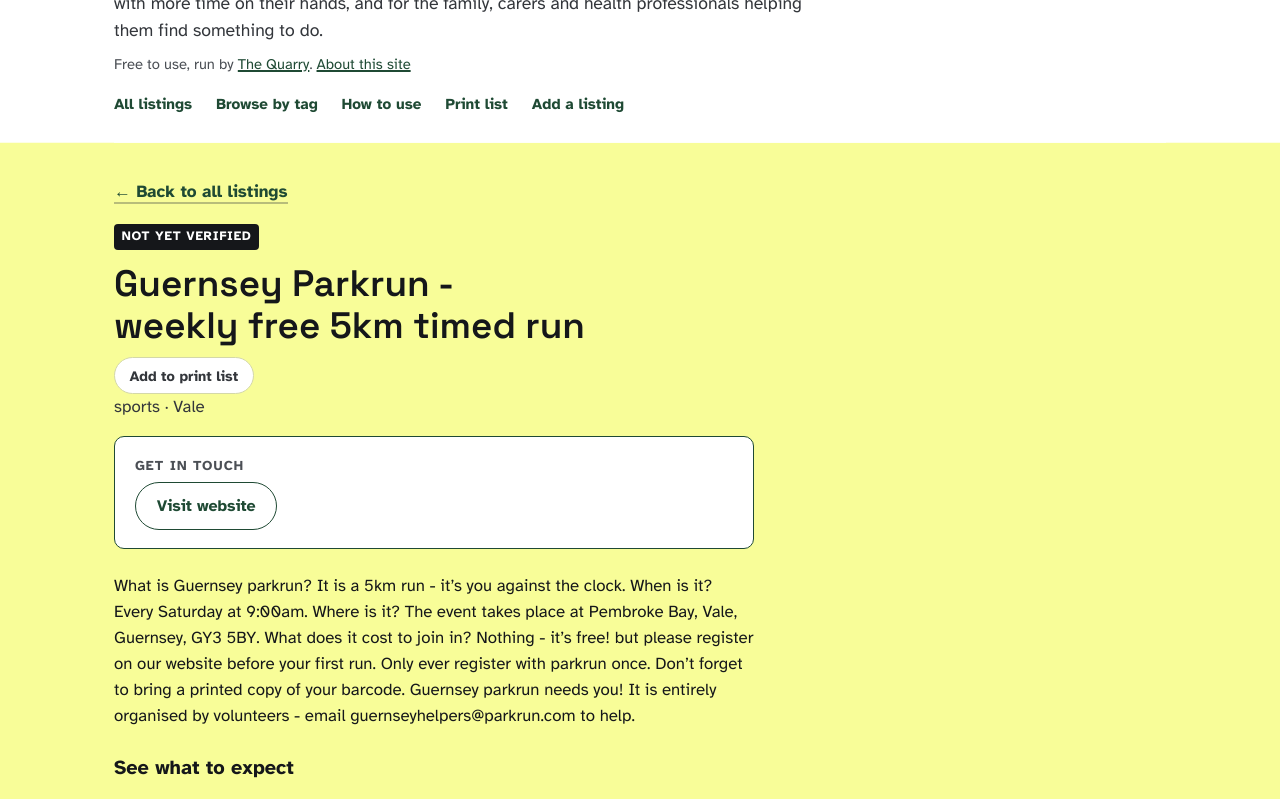
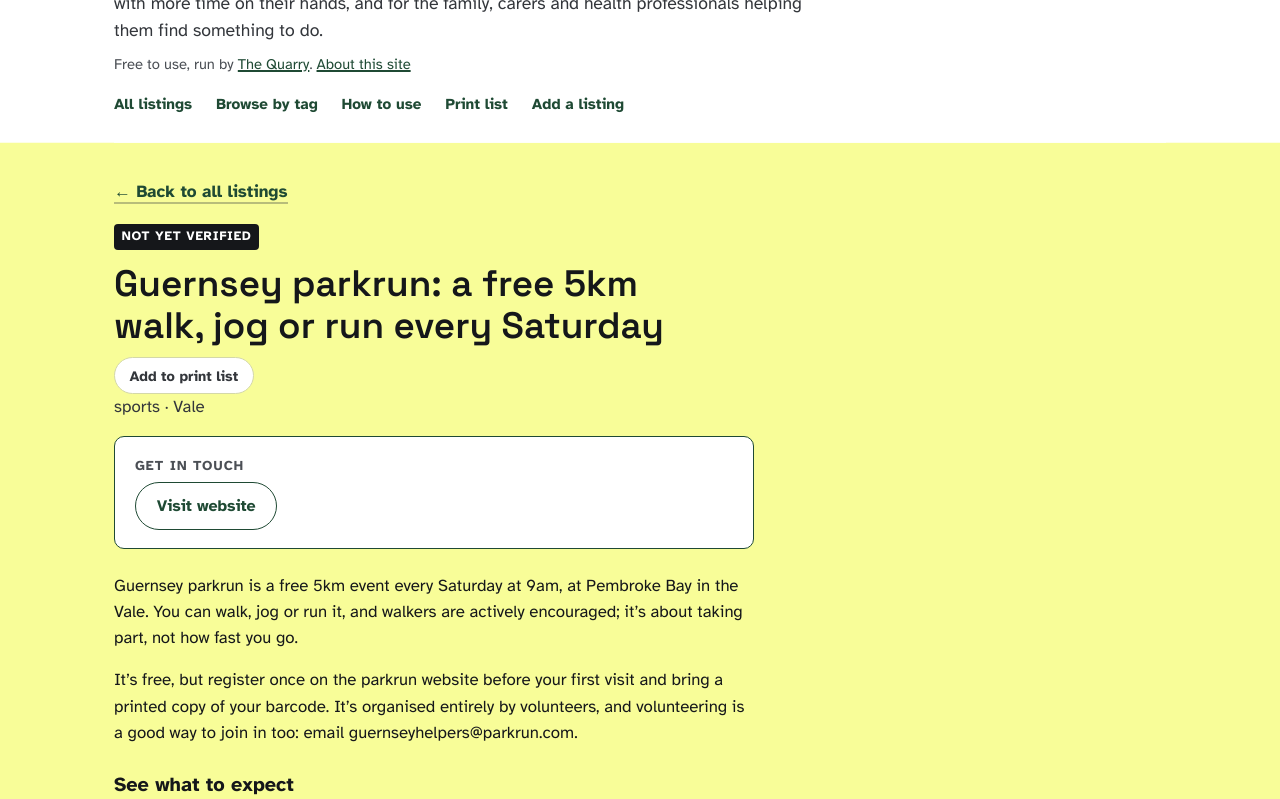
Before and after one commit to active-seniors/active-seniors.github.io, a Jekyll site: the page built from _listings/guernsey-parkrun-weekly-free-5km-timed-run.md, in a window 1280 px wide and 1400 px high, scrolled down 202 px, cut to the strip 0-799 px from the top of the window. Built offline with Jekyll 4.4.1, drawn with Linux system fonts in a browser that asks for light colours; some of the changed text lies outside the part shown.

Commit message:
parkrun: walk, jog or run wording; fix start time shown as a number (also Not Park Run Alderney)
Unquoted 09:00 is read by Jekyll's YAML parser as a number of seconds, so the
listing showed '540.0' instead of 9:00. Quoted in both listings that had it.

Co-Authored-By: Claude Opus 5.5 <noreply@anthropic.com>
Claude-Session: https://claude.ai/code/session_01AumRmWkicfMX1Y7C5fLeSN

```diff
--- a/_listings/guernsey-parkrun-weekly-free-5km-timed-run.md
+++ b/_listings/guernsey-parkrun-weekly-free-5km-timed-run.md
@@ -1,6 +1,6 @@
 ---
 id: guernsey-parkrun-weekly-free-5km-timed-run
-title: Guernsey Parkrun - weekly free 5km timed run
+title: "Guernsey parkrun: a free 5km walk, jog or run every Saturday"
 status: active
 source: discovered
 category: sports
@@ -12,7 +12,7 @@ location:
 schedule:
   frequency: weekly
   day: Saturday
-  time: 09:00
+  time: "09:00"
 cost:
   amount: 0
   currency: GBP
@@ -46,4 +46,6 @@ video:
     to the parkrun briefing and start area.
 ---
 
-What is Guernsey parkrun? It is a 5km run - it's you against the clock. When is it? Every Saturday at 9:00am. Where is it? The event takes place at Pembroke Bay, Vale, Guernsey, GY3 5BY. What does it cost to join in? Nothing - it's free! but please register on our website before your first run. Only ever register with parkrun once. Don't forget to bring a printed copy of your barcode. Guernsey parkrun needs you! It is entirely organised by volunteers - email guernseyhelpers@parkrun.com to help.
+Guernsey parkrun is a free 5km event every Saturday at 9am, at Pembroke Bay in the Vale. You can walk, jog or run it, and walkers are actively encouraged; it's about taking part, not how fast you go.
+
+It's free, but register once on the parkrun website before your first visit and bring a printed copy of your barcode. It's organised entirely by volunteers, and volunteering is a good way to join in too: email guernseyhelpers@parkrun.com.
```
Also changed, not shown: _listings/not-park-run-alderney.md (+1 -1 lines).
